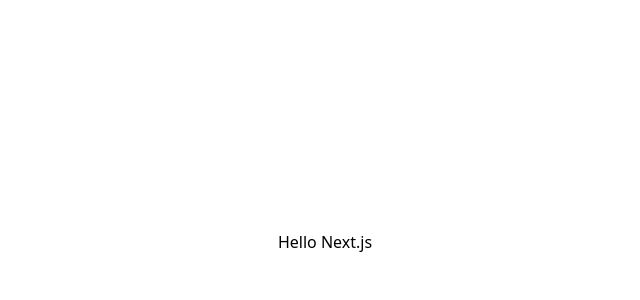
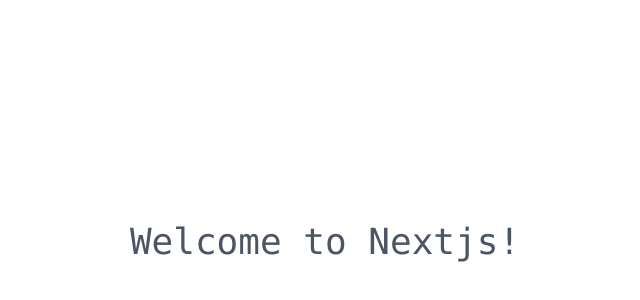
Before and after one commit to t-riku/next-hp-ssg, a Next.js app: page / in a window 1280 px wide. Shown: the part 158-458 px from the top of the page, without its empty margins (315-955 px from the left). Built offline with nearby package versions, Linux system fonts and the light colour scheme.

Commit message:
✨ レイアウトコンポーネントを追加

```diff
--- a/pages/index.js
+++ b/pages/index.js
@@ -1,15 +1,9 @@
-import Head from "next/head";
+import Layout from "../components/Layout";
 
 export default function Home() {
   return (
-    <div className="min-h-screen py-0 px-2 flex flex-col justify-center items-center">
-      <Head>
-        <title>Create Next App</title>
-        <meta name="description" content="Generated by create next app" />
-        <link rel="icon" href="/favicon.ico" />
-      </Head>
-
-      <h1>Hello Next.js</h1>
+    <Layout title={Home}>
+      <p className="text-4xl">Welcome to Nextjs!</p>
 
       {/* <footer className={styles.footer}>
         <a
@@ -23,6 +17,6 @@
           </span>
         </a>
       </footer> */}
-    </div>
+    </Layout>
   );
 }
```
